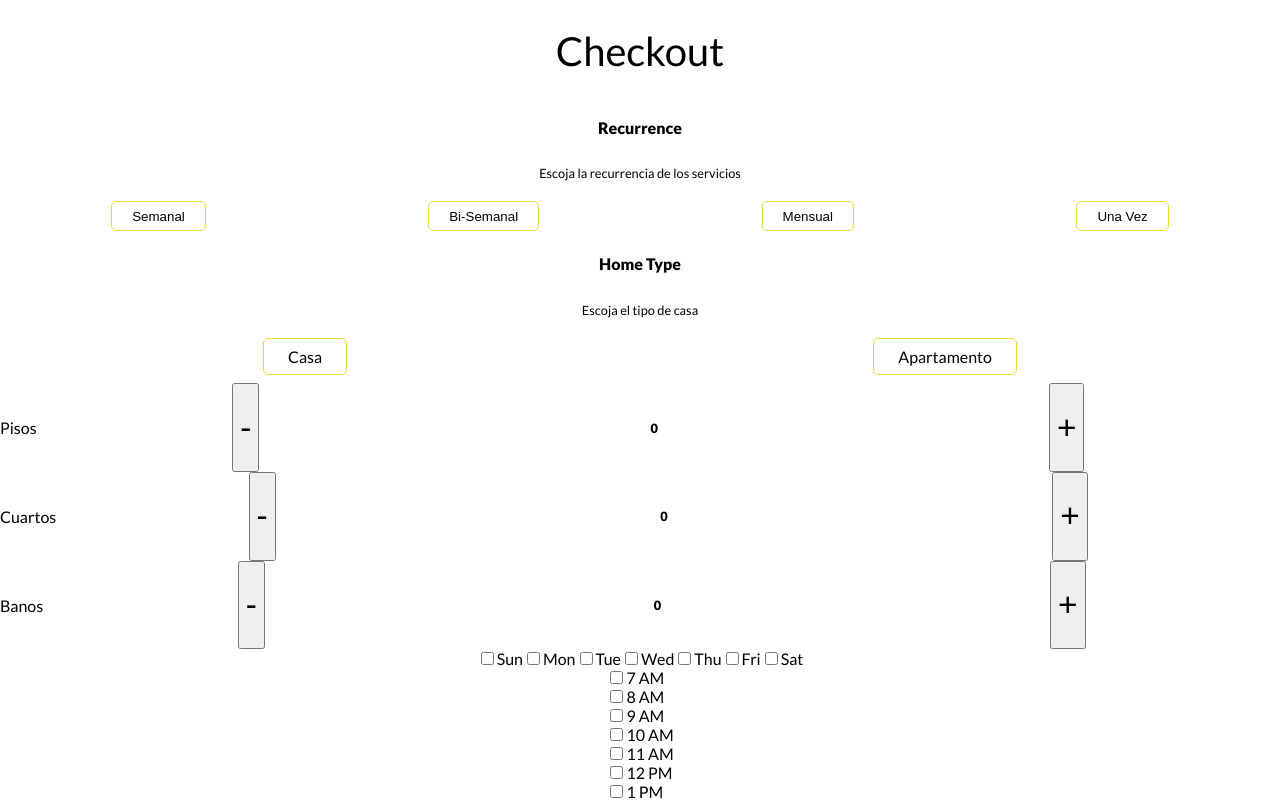
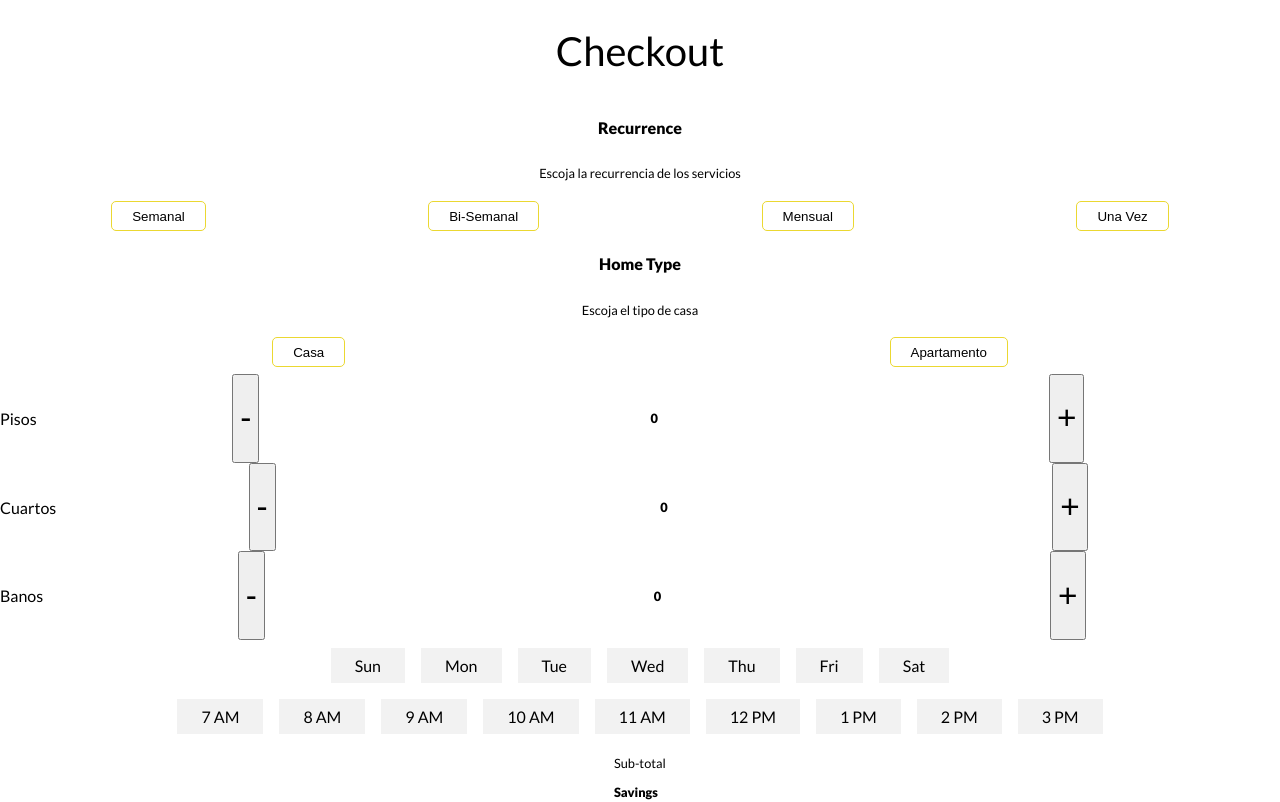
Before and after one commit to bonjouranainc/web-app, a React app in the folder front-end/: page /checkout in a window 1280 px wide. Shown: the top 802 px of the page. Built offline with nearby package versions, Linux system fonts and the light colour scheme.

Commit message:
Days and Hours styled

```diff
--- a/front-end/src/index.css
+++ b/front-end/src/index.css
@@ -144,10 +144,16 @@ a {
 /* Checkboxes */
 
 .checkbox-btn {
-  color: #000;
   background-color: transparent;
   border: solid 1px var(--ba-yellow);
   border-radius: 5px;
+  margin: 0.5em;
+  overflow: auto;
+  float: left;
+}
+
+.inline-picker {
+  background-color: var(--g1);
   margin: 0.5em;
   overflow: auto;
   float: left;
@@ -157,20 +163,23 @@ a {
   float: left;
 }
 
-.checkbox-btn label span {
+.checkbox-btn, .inline-picker label span {
   padding: 0.5em 1.5em 0.5em 1.5em;
   text-align: center;
   display: block;
 }
 
-.checkbox-btn label input {
+.checkbox-btn, .inline-picker label input {
   position: absolute;
   top: -20px;
 }
 
-.checkbox-btn input:checked + span {
+.checkbox-btn, .inline-picker input:checked + span {
   background-color: var(--ba-yellow);
 }
+
+
+
 /*
     Custom, iPhone Retina
     @media only screen and (min-width : 320px) {
--- a/front-end/src/scenes/Checkout/components/AdditionalServices/components/OneTime/index.js
+++ b/front-end/src/scenes/Checkout/components/AdditionalServices/components/OneTime/index.js
@@ -1,4 +1,6 @@
 import React, { Component } from 'react';
+
+import HomeType from '../../../HomeType/index.js';
 
 import '../../styles.css';
 
--- a/front-end/src/scenes/Checkout/components/AdditionalServices/components/Subscription/index.js
+++ b/front-end/src/scenes/Checkout/components/AdditionalServices/components/Subscription/index.js
@@ -1,4 +1,6 @@
 import React, { Component } from 'react';
+
+import HomeType from '../../../HomeType/index.js';
 
 import '../../styles.css';
 
--- a/front-end/src/scenes/Checkout/components/Days/index.js
+++ b/front-end/src/scenes/Checkout/components/Days/index.js
@@ -6,34 +6,48 @@ class Days extends Component {
   render() {
     return (
       <div className='days'>
+        <div className='inline-picker'>
+          <label for='sun'>
           <input type='checkbox' className='weekday' id='sun' />
-        <label for='sun'>
-          Sun
+            <span>Sun</span>
           </label>
+        </div>
+        <div className='inline-picker'>
+          <label for='mon'>
           <input type='checkbox' className='weekday' id='mon' />
-        <label for='mon'>
-          Mon
+            <span>Mon</span>
           </label>
+        </div>
+        <div className='inline-picker'>
+          <label for='tue'>
           <input type='checkbox' className='weekday' id='tue' />
-        <label for='tue'>
-          Tue
+            <span>Tue</span>
           </label>
+        </div>
+        <div className='inline-picker'>
+          <label for='wed'>
           <input type='checkbox' className='weekday' id='wed' />
-        <label for='wed'>
-          Wed
+            <span>Wed</span>
           </label>
+        </div>
+        <div className='inline-picker'>
+          <label for='thu'>
           <input type='checkbox' className='weekday' id='thu' />
-        <label for='thu'>
-          Thu
+            <span>Thu</span>
           </label>
+        </div>
+        <div className='inline-picker'>
+          <label for='fri'>
           <input type='checkbox' className='weekday' id='fri' />
-        <label for='fri'>
-          Fri
+            <span>Fri</span>
           </label>
+        </div>
+        <div className='inline-picker'>
+          <label for='sat'>
           <input type='checkbox' className='weekday' id='sat' />
-        <label for='sat'>
-          Sat
+            <span>Sat</span>
           </label>
+        </div>
       </div>
     );
   }
--- a/front-end/src/scenes/Checkout/components/HomeType/index.js
+++ b/front-end/src/scenes/Checkout/components/HomeType/index.js
@@ -13,18 +13,16 @@ class HomeType extends Component {
           <p className='s-txt'>Escoja el tipo de casa</p>
         </div>
         <div className='row'>
-          <div className='checkbox-btn'>
-            <label for='casa'>
-            <input type='checkbox' className='home-type' id='casa' />
-              <span>Casa</span>
-            </label>
-          </div>
-          <div className='checkbox-btn'>
-            <label for='apartamento'>
-            <input type='checkbox' className='home-type' id='apartamento' />
-              <span>Apartamento</span>
-            </label>
-          </div>
+          <button
+            className='button-y-o'
+          >
+          Casa
+          </button>
+          <button
+            className='button-y-o'
+          >
+          Apartamento
+          </button>
         </div>
         <div className='row'>
           <p>Pisos</p>
--- a/front-end/src/scenes/Checkout/components/Hours/index.js
+++ b/front-end/src/scenes/Checkout/components/Hours/index.js
@@ -6,62 +6,60 @@ class Hours extends Component {
   render() {
     return (
       <div className='hours'>
-        <form>
-          <div>
+          <div className='inline-picker'>
+            <label for='7'>
             <input type='checkbox' className='weekday' id='sun' />
-            <label for='7'>
-              7 AM
+              <span>7 AM</span>
             </label>
           </div>
-          <div>
+          <div className='inline-picker'>
+            <label for='8'>
             <input type='checkbox' className='weekday' id='mon' />
-            <label for='8'>
-              8 AM
+              <span>8 AM</span>
             </label>
           </div>
-          <div>
+          <div className='inline-picker'>
+            <label for='9'>
             <input type='checkbox' className='weekday' id='tue' />
-            <label for='9'>
-              9 AM
+              <span>9 AM</span>
             </label>
           </div>
-          <div>
+          <div className='inline-picker'>
+            <label for='10'>
             <input type='checkbox' className='weekday' id='wed' />
-            <label for='10'>
-              10 AM
+              <span>10 AM</span>
             </label>
           </div>
-          <div>
+          <div className='inline-picker'>
+            <label for='11'>
             <input type='checkbox' className='weekday' id='thu' />
-            <label for='11'>
-              11 AM
+              <span>11 AM</span>
             </label>
           </div>
-          <div>
+          <div className='inline-picker'>
+            <label for='12'>
             <input type='checkbox' className='weekday' id='fri' />
-            <label for='12'>
-              12 PM
+              <span>12 PM</span>
             </label>
           </div>
-          <div>
+          <div className='inline-picker'>
+            <label for='1'>
             <input type='checkbox' className='weekday' id='sat' />
-            <label for='1'>
-              1 PM
+              <span>1 PM</span>
             </label>
           </div>
-          <div>
+          <div className='inline-picker'>
+            <label for='2'>
             <input type='checkbox' className='weekday' id='sat' />
-            <label for='2'>
-              2 PM
+              <span>2 PM</span>
             </label>
           </div>
-          <div>
+          <div className='inline-picker'>
+            <label for='3'>
             <input type='checkbox' className='weekday' id='sat' />
-            <label for='3'>
-              3 PM
+              <span>3 PM</span>
             </label>
           </div>
-        </form>
       </div>
     );
   }
```
Also changed, not shown: front-end/src/scenes/Checkout/components/Recurrence/index.js (+9 -7 lines). Lines whose indentation alone changed are shown as unchanged.
